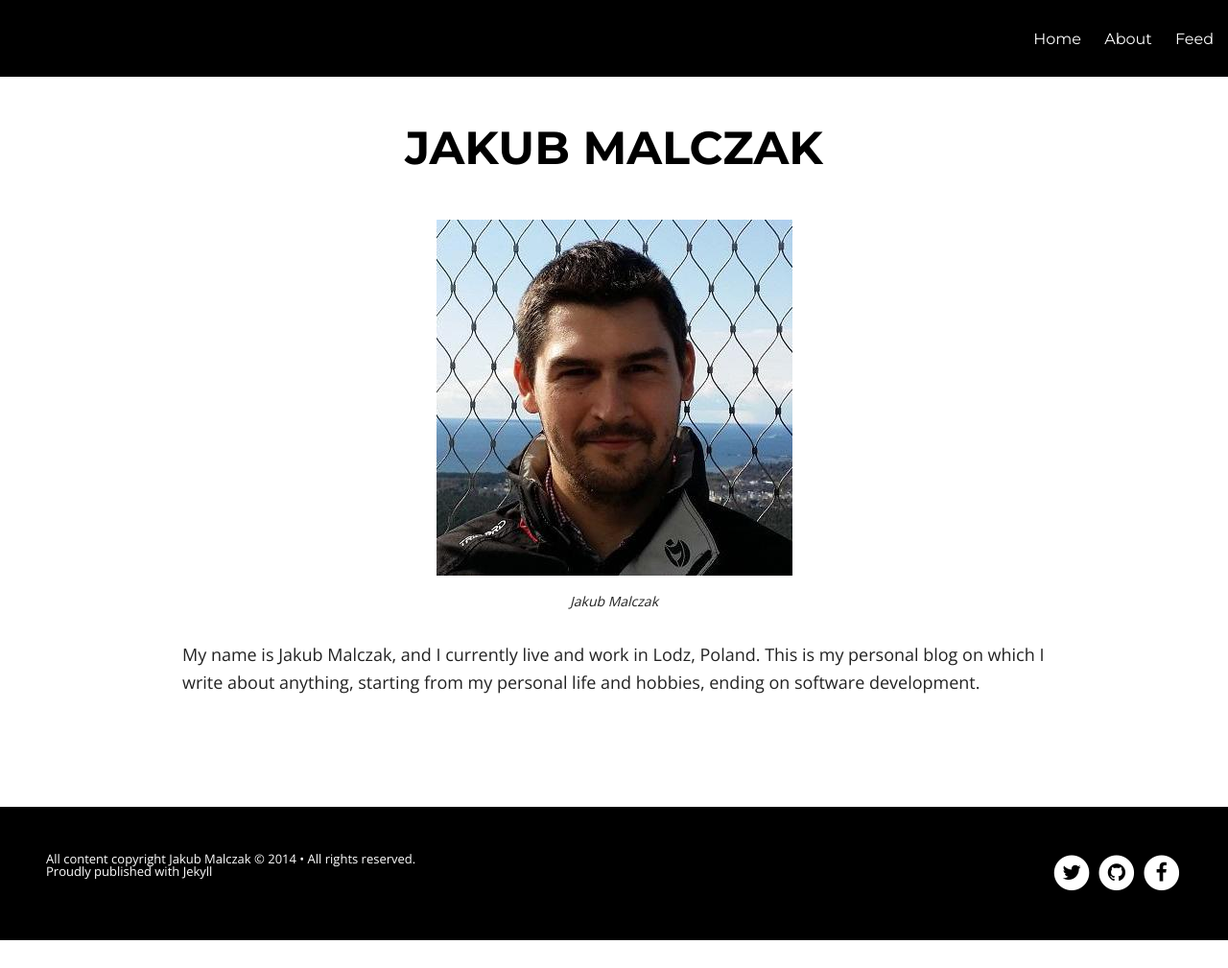
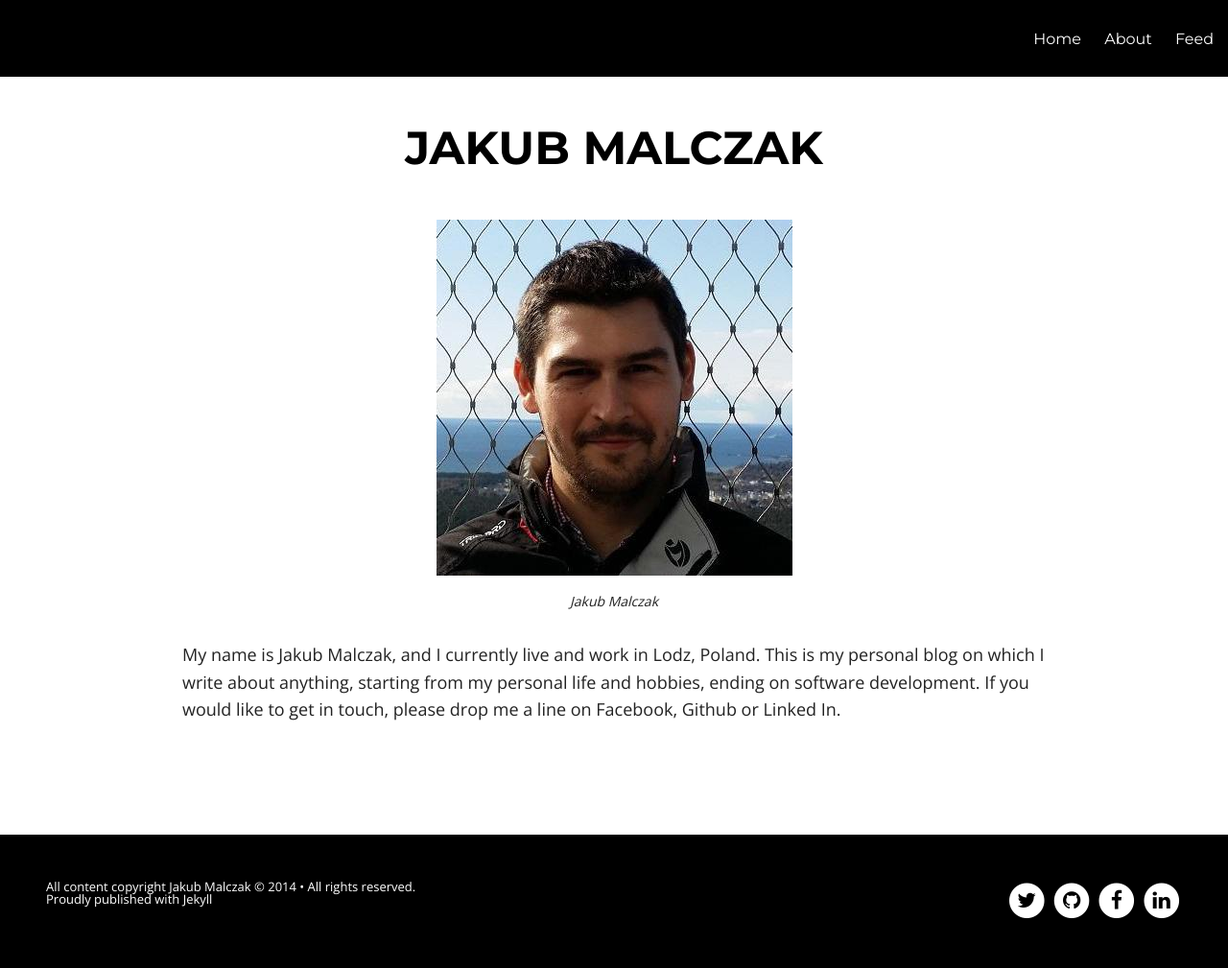
Before and after one commit to jmalczak/jmalczak.github.io, a Jekyll site: the page built from about.md, in a window 1280 px wide. Shown: the whole page at 96% size. Built offline with Jekyll 4.4.1, drawn with Linux system fonts in a browser that asks for light colours; nearby versions of some CDN libraries; before the commit the page ends 980 px from its top, so only the background shows below that.

Commit message:
updated about

```diff
--- a/_config.yml
+++ b/_config.yml
@@ -19,6 +19,7 @@ owner:
   twitter:        malczu
   facebook:       malczu
   github:         jmalczak
+  linkedin:       jakubmalczak
 
 # Analytics and webmaster tools stuff goes here
 google_analytics: UA-12734243-1
--- a/_includes/footer.html
+++ b/_includes/footer.html
@@ -41,6 +41,13 @@
                 <i class="fa fa-facebook fa-stack-1x"></i>
             </span>
         </a>
+        {% endif %} {% if site.owner.linkedin %}
+        <a href="https://www.linkedin.com/in/{{ site.owner.linkedin }}">
+            <span class="fa-stack fa-lg">
+                <i class="fa fa-circle fa-stack-2x fa-inverse"></i>
+                <i class="fa fa-linkedin fa-stack-1x"></i>
+            </span>
+        </a>
         {% endif %}
     </div>
 
--- a/about.md
+++ b/about.md
@@ -10,3 +10,4 @@ tags: [Jakub, Malczak, malczu]
 </figure>
 
 My name is Jakub Malczak, and I currently live and work in Lodz, Poland. This is my personal blog on which I write about anything, starting from my personal life and hobbies, ending on software development.
+If you would like to get in touch, please drop me a line on Facebook, Github or Linked In.
```
